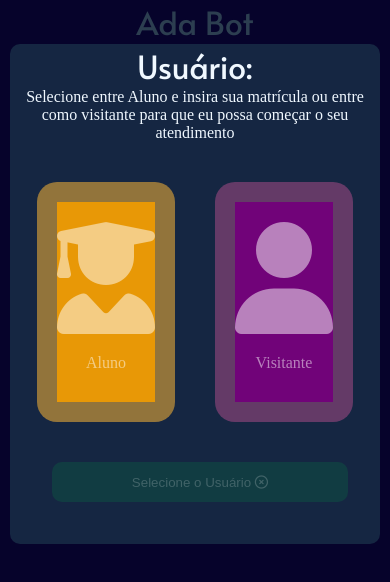
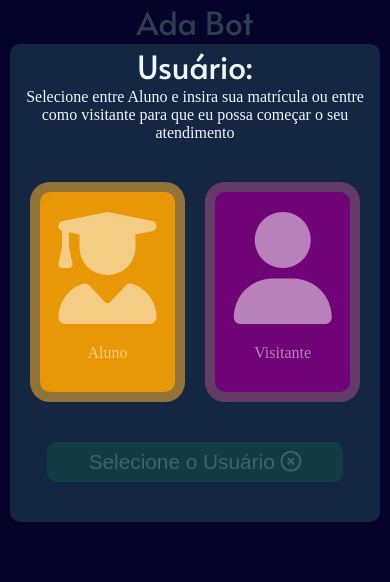
Before and after one commit to Francozeira/ada_bot-web, a Vue app: page / in a window 390 px wide. Shown: the top 582 px of the page. Built offline with nearby package versions, Linux system fonts and the light colour scheme; a web font is replaced by a local one.

Commit message:
Added student registry text input (not working properly on mobile)

```diff
--- a/src/components/AdaContainer.vue
+++ b/src/components/AdaContainer.vue
@@ -8,7 +8,7 @@
           <div class="adaChatTitle">
             <span class="status"></span>
             Ada Chatbot
-            <span class="adaChatInfo">Online</span>
+            <span class="adaChatInfo">ID: {{this.user}}</span>
           </div>
           <div class="adaHeaderIcons">
             <div @click="chatbotOpened = false" class="closeChatBtn">
@@ -59,6 +59,11 @@ export default {
       sessionMessages: []
     }
   },
+  computed: {
+    user () {
+      return this.$store.state.user
+    }
+  },
   methods: {
 
     // TREATING THE CASE OF USER PRESSES ENTER
@@ -80,7 +85,7 @@ export default {
 
         axios.post('https://ada-bot.mybluemix.net/api/messages', {
         // axios.post('http://localhost:8083/api/messages', {
-          "user_id": "625033",
+          "user_id": this.user,
           "type": "text",
           "text": this.msg
         })
--- a/src/components/Login.vue
+++ b/src/components/Login.vue
@@ -17,12 +17,21 @@
           </div>
         </div>
 
+      <div v-if="this.option === 'guest'">
+        Entrando com ID gerado automaticamente:
+        <span class="txtAlt">{{this.user}}</span>
+      </div>
+
+      <div v-if="this.option === 'student'">
+        Digite sua Matrícula (8 dígitos apenas):
+        <input type="text" @keypress="isNumber($event)" v-model="student_id" maxlength="8" class="registry">
+      </div>
+
       <router-link to="/conversation" tag="button" :disabled="user === null" class="enterConversation">
         <div v-if="user === null" class="">Selecione o Usuário <i class="far fa-times-circle"></i></div>
         <div v-else class="">Acessar portal <i class="fas fa-sign-in-alt"></i></div>
       </router-link>
 
-      <div>{{this.$store.state.user}}</div>
     </div>
 
   </div>
@@ -33,7 +42,8 @@ export default {
   name: 'login',
   data: function () {
     return {
-      option: ''
+      option: '',
+      student_id: ''
     }
   },
   computed: {
@@ -50,18 +60,41 @@ export default {
       }
     },
     optStudent () {
+      this.$store.commit('upateUser', null)
       this.option = 'student'
-      console.log(Math.floor(Math.random() * 1000000000));
+    },
+    isNumber: function(evt) {
+      evt = (evt) ? evt : window.event;
+      var charCode = (evt.which) ? evt.which : evt.keyCode;
+      if ((charCode > 31 && (charCode < 48 || charCode > 57))) {
+        evt.preventDefault()
+      } else return true
     }
   },
+  watch: {
+    student_id: function () {
+      if (this.student_id.length === 8) this.$store.commit('upateUser', this.student_id)
+      if (this.user != null && this.student_id.length < 8) this.$store.commit('upateUser', null)
+    }
+  }
 }
 </script>
 
 <!-- Add "scoped" attribute to limit CSS to this component only -->
 <style scoped>
 
+input::-webkit-outer-spin-button,
+input::-webkit-inner-spin-button {
+  -webkit-appearance: none;
+  margin: 0;
+}
+
+/* Firefox */
+input[type=number] {
+  -moz-appearance: textfield;
+}
+
 .formContainer {
-  height: 500px;
   width: 80%;
   max-width: 700px;
   margin: 0 auto;
@@ -69,24 +102,6 @@ export default {
   background-color: #152642;
   color: aliceblue;
   font-family: 'Baloo Tamma 2', cursive;
-}
-
-.txtLg {
-  font-size: 2em;
-  font-family: 'Alata', sans-serif;
-}
-
-.enterConversation {
-  width: 80%;
-  max-width: 400px;
-  height: 40px;
-  margin-left: 10px;
-  border-radius: 10px;
-  cursor: pointer;
-  padding: 0;
-  border: currentColor;
-  background-color: rgb(0, 151, 68);
-  color: white;
 }
 
 .enterConversation:disabled {
@@ -114,11 +129,6 @@ export default {
   background-color: rgba(255, 166, 0, 0.9);
 }
 
-.regStudent {
-  border: 20px solid rgba(94, 93, 93, 0.61);
-  color:  rgba(255, 255, 255, 0.5);
-}
-
 .guestOpt {
   width: 50%;
   height: 200px;
@@ -133,7 +143,6 @@ export default {
   color:  rgba(255, 255, 255, 0.5);
 }
 
-
 .optSelected {
   border: 20px solid rgba(255, 255, 255, 1) ;
   color: 20px solid rgba(255, 255, 255, 1);
@@ -147,12 +156,90 @@ export default {
   margin-top: 20px;
 }
 
+.registry {
+  width: 92px;
+  font-size: 1.2em;
+  font-family: 'Alata', sans-serif;
+  font-weight: bold;
+  padding: 5px 10px;
+  margin-left: 10px;
+  border: none;
+  border-radius: 10px;
+  outline: none;
+  -webkit-appearance: none;
+  background-color: rgb(0, 0, 0, 0.2);
+  color: white;
+}
+
+.enterConversation {
+  width: 80%;
+  max-width: 400px;
+  height: 40px;
+  margin: 20px 0 40px 0;
+  border-radius: 10px;
+  cursor: pointer;
+  padding: 0;
+  font-size: 1.3em;
+  border: currentColor;
+  background-color: rgb(0, 151, 68);
+  color: white;
+}
+
+/* FONTS */
+
+.txtLg {
+  font-size: 2em;
+  font-family: 'Alata', sans-serif;
+}
+
+.txtAlt {
+  font-size: 1.2em;
+  font-family: 'Alata', sans-serif;
+  font-weight: bold;
+  border-radius: 10px;
+  padding: 5px 10px;
+  margin-left: 10px;
+  background-color: rgb(0, 0, 0, 0.2);
+}
 /* MEDIA QUERIES */
 @media only screen and (max-width: 560px) {
 
   .formContainer {
     width: 95vw;
   }
+
+  .studentOpt {
+  width: 50%;
+  height: 200px;
+  border-radius: 20px;
+  margin: 40px 10px 20px 20px;
+  cursor: pointer;
+  background-color: rgba(255, 166, 0, 0.9);
+  }
+
+  .guestOpt {
+    width: 50%;
+    height: 200px;
+    border-radius: 20px;
+    margin: 40px 20px 20px 10px;
+    cursor: pointer;
+    background-color: rgba(124, 0, 128, 0.9);
+  }
+
+  .notSelected {
+    border: 10px solid rgba(94, 93, 93, 0.61);
+    color:  rgba(255, 255, 255, 0.5);
+  }
+
+  .optSelected {
+    border: 10px solid rgba(255, 255, 255, 1) ;
+    color:  rgba(255, 255, 255, 1);
+  }
+
+  .registry {
+  width: 102px;
+}
+
 }
 
 </style>
```
